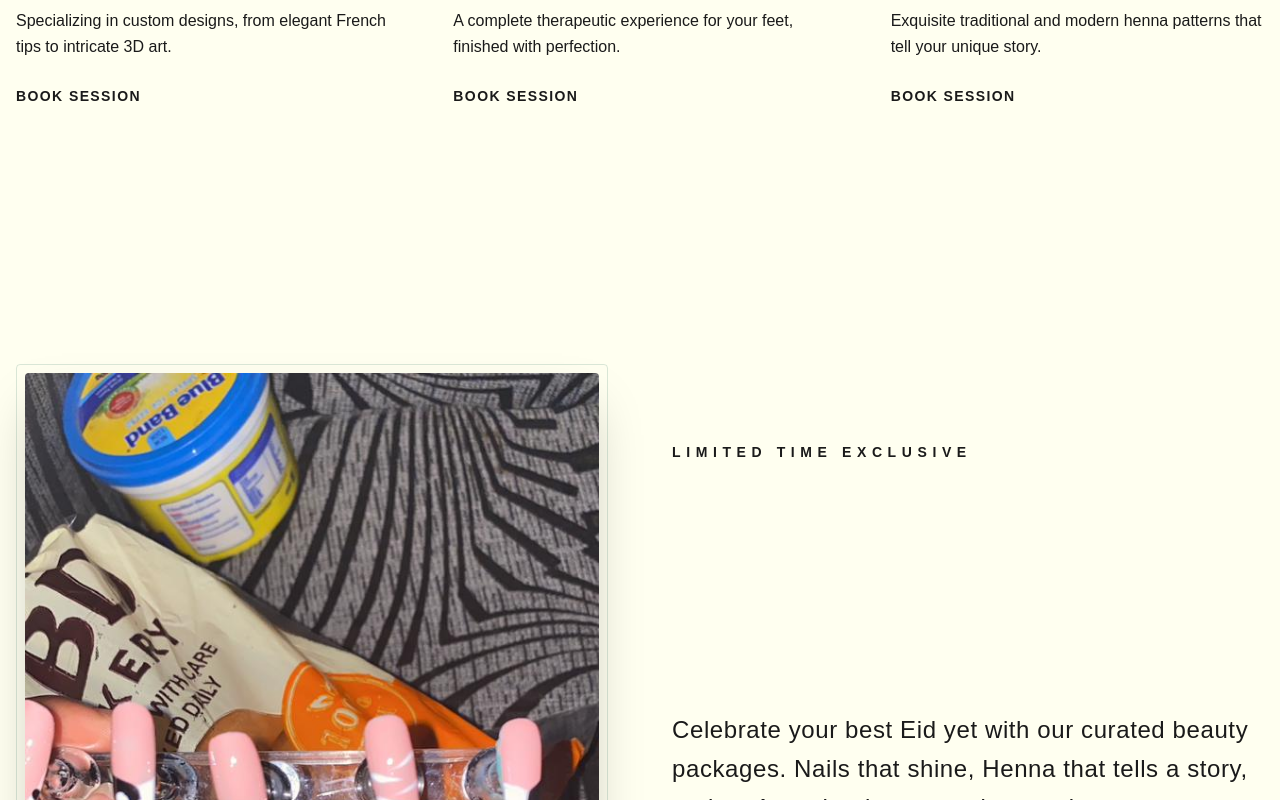
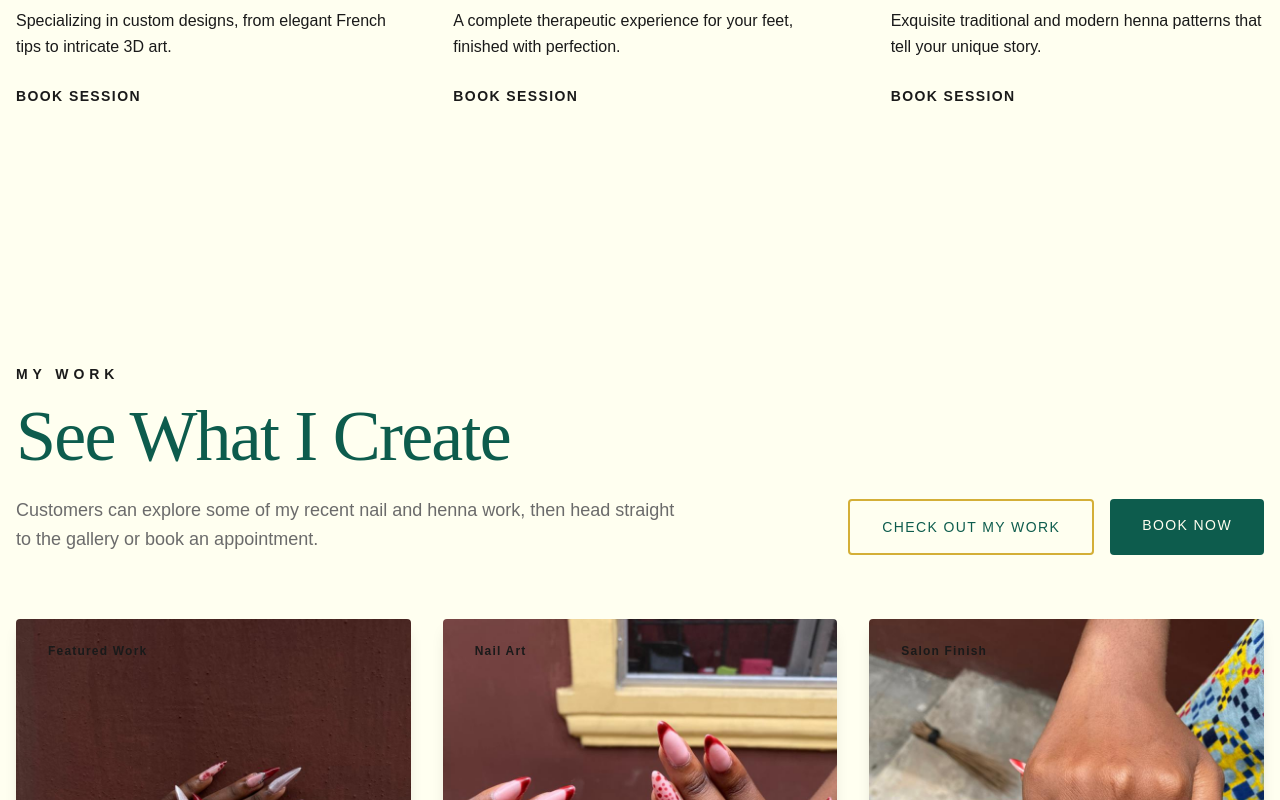
Before and after one commit to GoodnessFx/Aura-by-Temi, a React (Vite) app: page / in a window 1280 px wide. Shown: the part 2000-2800 px from the top of the page. Built offline with nearby package versions, Linux system fonts and the light colour scheme.

Commit message:
Update Gallery and Home pages, add new image

```diff
--- a/src/app/pages/Gallery.tsx
+++ b/src/app/pages/Gallery.tsx
@@ -4,16 +4,13 @@ import Masonry from 'react-responsive-masonry';
 import { X, ChevronLeft, ChevronRight } from 'lucide-react';
 
 const galleryImages = [
-  { id: 1, category: 'nails', url: '/images/temi1.jpeg', alt: 'Signature Red French Tips with Artistic Dot Accents' },
-  { id: 2, category: 'nails', url: '/images/temi2.jpeg', alt: 'Custom Patterned Nail Extensions' },
-  { id: 3, category: 'henna', url: '/images/temi3.jpeg', alt: 'Intricate Bridal Henna Artistry' },
-  { id: 4, category: 'nails', url: '/images/temi4.jpeg', alt: 'Luxury Pedicure with Custom French Design' },
-  { id: 5, category: 'henna', url: '/images/temi5.jpg', alt: 'Traditional Floral Henna Patterns' },
-  { id: 6, category: 'nails', url: '/images/temi1.jpeg', alt: 'Classic Soft Pink Manicure' },
-  { id: 7, category: 'bridal', url: '/images/temi2.jpeg', alt: 'Elegant Bridal Nail Set' },
-  { id: 8, category: 'nails', url: '/images/temi3.jpeg', alt: 'Matte Finish Acrylic Extensions' },
-  { id: 9, category: 'eid', url: '/images/temi4.jpeg', alt: 'Eid Special Henna Design' },
-  { id: 10, category: 'nails', url: '/images/temi5.jpg', alt: 'Abstract Minimalist Nail Art' },
+  { id: 1, category: 'nails', url: '/images/NEW AURA 1.jpeg', alt: 'Featured Aura signature nail set', type: 'image' },
+  { id: 2, category: 'nails', url: '/images/temi1.jpeg', alt: 'Luxury nail set with polished detail work', type: 'image' },
+  { id: 3, category: 'nails', url: '/images/temi2.jpeg', alt: 'Custom nail design with a clean salon finish', type: 'image' },
+  { id: 4, category: 'henna', url: '/images/temi3.jpeg', alt: 'Detailed henna artistry for special occasions', type: 'image' },
+  { id: 5, category: 'bridal', url: '/images/temi4.jpeg', alt: 'Elegant bridal or event-ready beauty styling', type: 'image' },
+  { id: 6, category: 'eid', url: '/images/temi5.jpg', alt: 'Soft luxury design perfect for Eid celebrations', type: 'image' },
+  { id: 7, category: 'nails', url: '/images/gallery/NEW AURA 2.mp4', alt: 'Aura by Temi video showcase', type: 'video' },
 ];
 
 type FilterType = 'all' | 'nails' | 'henna' | 'bridal' | 'eid';
@@ -25,6 +22,7 @@ export function Gallery() {
   const filteredImages = filter === 'all'
     ? galleryImages
     : galleryImages.filter(img => img.category === filter);
+  const selectedMedia = filteredImages.find(img => img.id === selectedImage);
 
   const filters: { value: FilterType; label: string }[] = [
     { value: 'all', label: 'All' },
@@ -106,12 +104,26 @@ export function Gallery() {
                 onClick={() => setSelectedImage(image.id)}
                 className="cursor-pointer rounded-sm overflow-hidden shadow-lg hover:shadow-2xl transition-all duration-300"
               >
+                {image.type === 'video' ? (
+                  <video
+                    src={image.url}
+                    className="w-full h-auto"
+                    muted
+                    loop
+                    playsInline
+                    autoPlay
+                    controls
+                  >
+                    Your browser does not support the video tag.
+                  </video>
+                ) : (
                   <img
                     src={image.url}
                     alt={image.alt}
                     loading="lazy"
                     className="w-full h-auto"
                   />
+                )}
               </motion.div>
             ))}
           </Masonry>
@@ -129,12 +141,26 @@ export function Gallery() {
                 onClick={() => setSelectedImage(image.id)}
                 className="cursor-pointer rounded-sm overflow-hidden shadow-lg transition-all duration-300"
               >
+                {image.type === 'video' ? (
+                  <video
+                    src={image.url}
+                    className="w-full h-auto"
+                    muted
+                    loop
+                    playsInline
+                    autoPlay
+                    controls
+                  >
+                    Your browser does not support the video tag.
+                  </video>
+                ) : (
                   <img
                     src={image.url}
                     alt={image.alt}
                     loading="lazy"
                     className="w-full h-auto"
                   />
+                )}
               </motion.div>
             ))}
           </Masonry>
@@ -196,15 +222,33 @@ export function Gallery() {
               <ChevronLeft size={40} color="var(--ivory)" />
             </button>
 
+            {selectedMedia?.type === 'video' ? (
+              <motion.video
+                initial={{ scale: 0.8 }}
+                animate={{ scale: 1 }}
+                exit={{ scale: 0.8 }}
+                src={selectedMedia.url}
+                className="max-w-full max-h-[90vh] object-contain rounded-sm"
+                onClick={(e) => e.stopPropagation()}
+                controls
+                autoPlay
+                muted
+                loop
+                playsInline
+              >
+                Your browser does not support the video tag.
+              </motion.video>
+            ) : (
               <motion.img
                 initial={{ scale: 0.8 }}
                 animate={{ scale: 1 }}
                 exit={{ scale: 0.8 }}
-              src={filteredImages.find(img => img.id === selectedImage)?.url}
-              alt={filteredImages.find(img => img.id === selectedImage)?.alt}
+                src={selectedMedia?.url}
+                alt={selectedMedia?.alt}
                 className="max-w-full max-h-[90vh] object-contain rounded-sm"
                 onClick={(e) => e.stopPropagation()}
               />
+            )}
 
             <button
               onClick={(e) => {
--- a/src/app/pages/Home.tsx
+++ b/src/app/pages/Home.tsx
@@ -2,6 +2,72 @@ import { motion, useScroll, useTransform } from 'motion/react';
 import { Link } from 'react-router';
 import { ChevronDown, Star, Shield, Zap, Heart } from 'lucide-react';
 import { useRef } from 'react';
+
+const featuredServices = [
+  {
+    title: 'Nail Art & Extensions',
+    image: '/images/temi1.jpeg',
+    desc: 'Specializing in custom designs, from elegant French tips to intricate 3D art.',
+    category: 'Signature'
+  },
+  {
+    title: 'Pedicure & Foot Care',
+    image: '/images/temi2.jpeg',
+    desc: 'A complete therapeutic experience for your feet, finished with perfection.',
+    category: 'Luxury'
+  },
+  {
+    title: 'Bridal & Event Henna',
+    image: '/images/temi3.jpeg',
+    desc: 'Exquisite traditional and modern henna patterns that tell your unique story.',
+    category: 'Heritage'
+  },
+];
+
+const myWorkItems = [
+  {
+    image: '/images/NEW AURA 1.jpeg',
+    title: 'Signature Aura Set',
+    tag: 'Featured Work',
+    type: 'image'
+  },
+  {
+    image: '/images/temi1.jpeg',
+    title: 'Luxury Nail Finish',
+    tag: 'Nail Art',
+    type: 'image'
+  },
+  {
+    image: '/images/temi2.jpeg',
+    title: 'Polished Client Look',
+    tag: 'Salon Finish',
+    type: 'image'
+  },
+  {
+    image: '/images/temi3.jpeg',
+    title: 'Detailed Henna Design',
+    tag: 'Henna',
+    type: 'image'
+  },
+  {
+    image: '/images/temi4.jpeg',
+    title: 'Event Ready Glam',
+    tag: 'Bridal / Events',
+    type: 'image'
+  },
+  {
+    image: '/images/temi5.jpg',
+    title: 'Soft Luxury Details',
+    tag: 'Custom Design',
+    type: 'image'
+  },
+  {
+    image: '/images/gallery/NEW AURA 2.mp4',
+    title: 'Aura Behind The Scenes',
+    tag: 'Video Showcase',
+    type: 'video'
+  },
+];
 
 export function Home() {
   const containerRef = useRef(null);
@@ -147,26 +213,7 @@ export function Home() {
           </motion.div>
 
           <div className="grid grid-cols-1 md:grid-cols-3 gap-16">
-            {[
-              {
-                title: 'Nail Art & Extensions',
-                image: '/images/temi1.jpeg',
-                desc: 'Specializing in custom designs, from elegant French tips to intricate 3D art.',
-                category: 'Signature'
-              },
-              {
-                title: 'Pedicure & Foot Care',
-                image: '/images/temi2.jpeg',
-                desc: 'A complete therapeutic experience for your feet, finished with perfection.',
-                category: 'Luxury'
-              },
-              {
-                title: 'Bridal & Event Henna',
-                image: '/images/temi3.jpeg',
-                desc: 'Exquisite traditional and modern henna patterns that tell your unique story.',
-                category: 'Heritage'
-              },
-            ].map((service, index) => (
+            {featuredServices.map((service, index) => (
               <motion.div
                 key={index}
                 initial={{ opacity: 0, y: 40 }}
@@ -198,6 +245,86 @@ export function Home() {
                 >
                   BOOK SESSION
                 </Link>
+              </motion.div>
+            ))}
+          </div>
+        </div>
+      </section>
+
+      {/* My Work Section */}
+      <section className="py-32 px-4 bg-muted">
+        <div className="max-w-7xl mx-auto">
+          <motion.div
+            initial={{ opacity: 0, y: 20 }}
+            whileInView={{ opacity: 1, y: 0 }}
+            viewport={{ once: true }}
+            className="flex flex-col gap-8 md:flex-row md:items-end md:justify-between mb-16"
+          >
+            <div className="max-w-2xl">
+              <span className="text-gold tracking-[0.35em] text-sm font-bold block mb-4">MY WORK</span>
+              <h2 className="text-5xl md:text-7xl mb-6 tracking-tight" style={{ color: 'var(--emerald)' }}>
+                See What I Create
+              </h2>
+              <p className="text-lg leading-relaxed" style={{ color: 'var(--muted-foreground)' }}>
+                Customers can explore some of my recent nail and henna work, then head straight to the gallery or book an appointment.
+              </p>
+            </div>
+            <div className="flex flex-col sm:flex-row gap-4">
+              <Link
+                to="/gallery"
+                className="px-8 py-4 rounded-sm tracking-widest text-sm text-center transition-all duration-300 border-2 hover:bg-gold hover:text-matte-black"
+                style={{ borderColor: 'var(--gold)', color: 'var(--emerald)' }}
+              >
+                CHECK OUT MY WORK
+              </Link>
+              <Link
+                to="/book"
+                className="px-8 py-4 rounded-sm tracking-widest text-sm text-center transition-all duration-300"
+                style={{ backgroundColor: 'var(--emerald)', color: 'var(--ivory)' }}
+              >
+                BOOK NOW
+              </Link>
+            </div>
+          </motion.div>
+
+          <div className="grid grid-cols-1 sm:grid-cols-2 lg:grid-cols-3 gap-8">
+            {myWorkItems.map((item, index) => (
+              <motion.div
+                key={item.image}
+                initial={{ opacity: 0, y: 24 }}
+                whileInView={{ opacity: 1, y: 0 }}
+                viewport={{ once: true }}
+                transition={{ delay: index * 0.08 }}
+                className="group rounded-sm overflow-hidden bg-ivory shadow-lg"
+              >
+                <div className="relative aspect-[4/5] overflow-hidden">
+                  {item.type === 'video' ? (
+                    <video
+                      src={item.image}
+                      className="w-full h-full object-cover transition-transform duration-700 group-hover:scale-105"
+                      autoPlay
+                      muted
+                      loop
+                      playsInline
+                      controls
+                    >
+                      Your browser does not support the video tag.
+                    </video>
+                  ) : (
+                    <img
+                      src={item.image}
+                      alt={item.title}
+                      className="w-full h-full object-cover transition-transform duration-700 group-hover:scale-105"
+                    />
+                  )}
+                  <div className="absolute inset-0 bg-gradient-to-t from-matte-black/70 via-matte-black/10 to-transparent" />
+                  <span className="absolute top-5 left-5 px-3 py-1 bg-gold text-matte-black text-xs tracking-widest font-bold">
+                    {item.tag}
+                  </span>
+                  <div className="absolute bottom-0 left-0 right-0 p-6">
+                    <h3 className="text-2xl tracking-tight text-ivory">{item.title}</h3>
+                  </div>
+                </div>
               </motion.div>
             ))}
           </div>
```
Also changed, not shown: public/images/NEW AURA 1.jpeg (added). Lines whose indentation alone changed are shown as unchanged.
